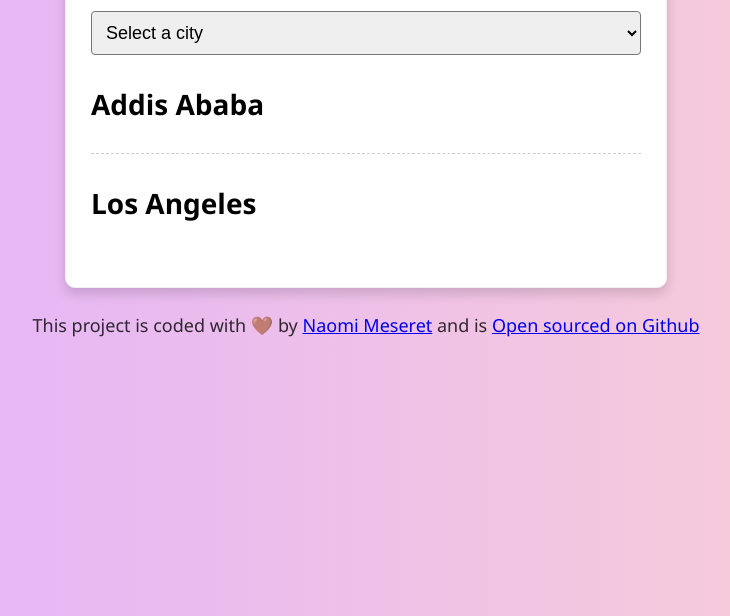
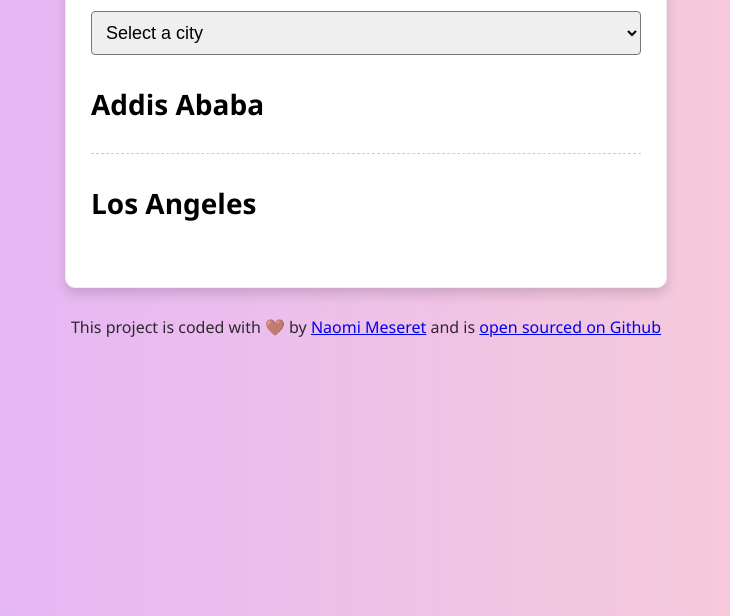
Before and after one commit to NaomiMeseret/World-Clock, a plain HTML site: page index.html in a window 1280 px wide. Shown: the part 184-800 px from the top of the page, without its empty margins (274-1004 px from the left). Drawn offline with nearby package versions, Linux system fonts and the light colour scheme; a script that the page names is missing.

Commit message:
Changed style of the footer

```diff
--- a/css/clock.css
+++ b/css/clock.css
@@ -6,7 +6,7 @@ body{
 }
 .container{
     max-width: 550px;
-    margin: 40px auto 25px;
+    margin: 40px auto 28px;
     background: #ffffff;
     padding: 25px;
     box-shadow: 0 6px 12px rgba(0, 0, 0, 0.15);
@@ -60,7 +60,6 @@ h2{
 }
 footer{
     text-align: center;
-    font-size: 18px;
+    font-size: 16px;
     color: rgba(0, 0, 0, 0.8);
-    margin-top: 0px;
 }
--- a/index.html
+++ b/index.html
@@ -50,7 +50,7 @@
       >
       and is
       <a href="https://github.com/NaomiMeseret/World-Clock" target="_blank"
-        >Open sourced on Github</a
+        >open sourced on Github</a
       >
     </footer>
     <script type="text/javascript" src="js/clock.js"></script>
```
